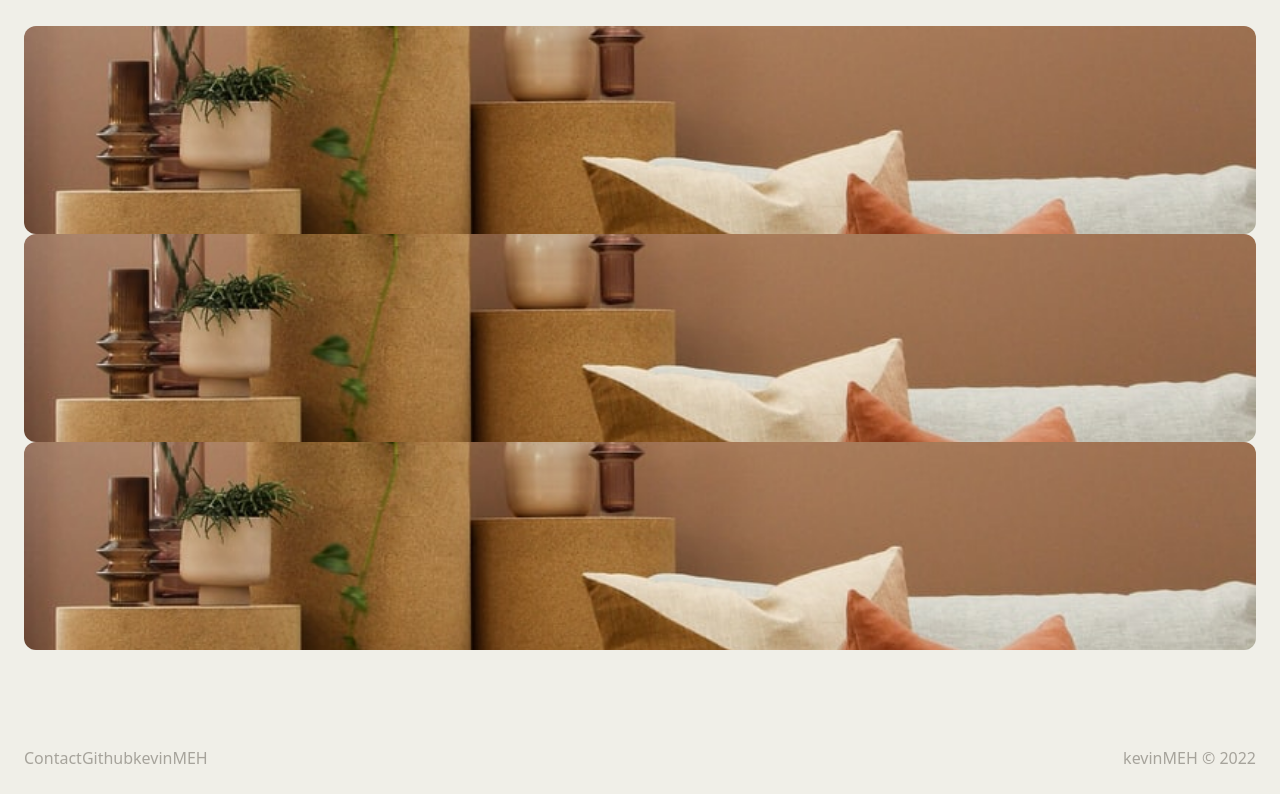
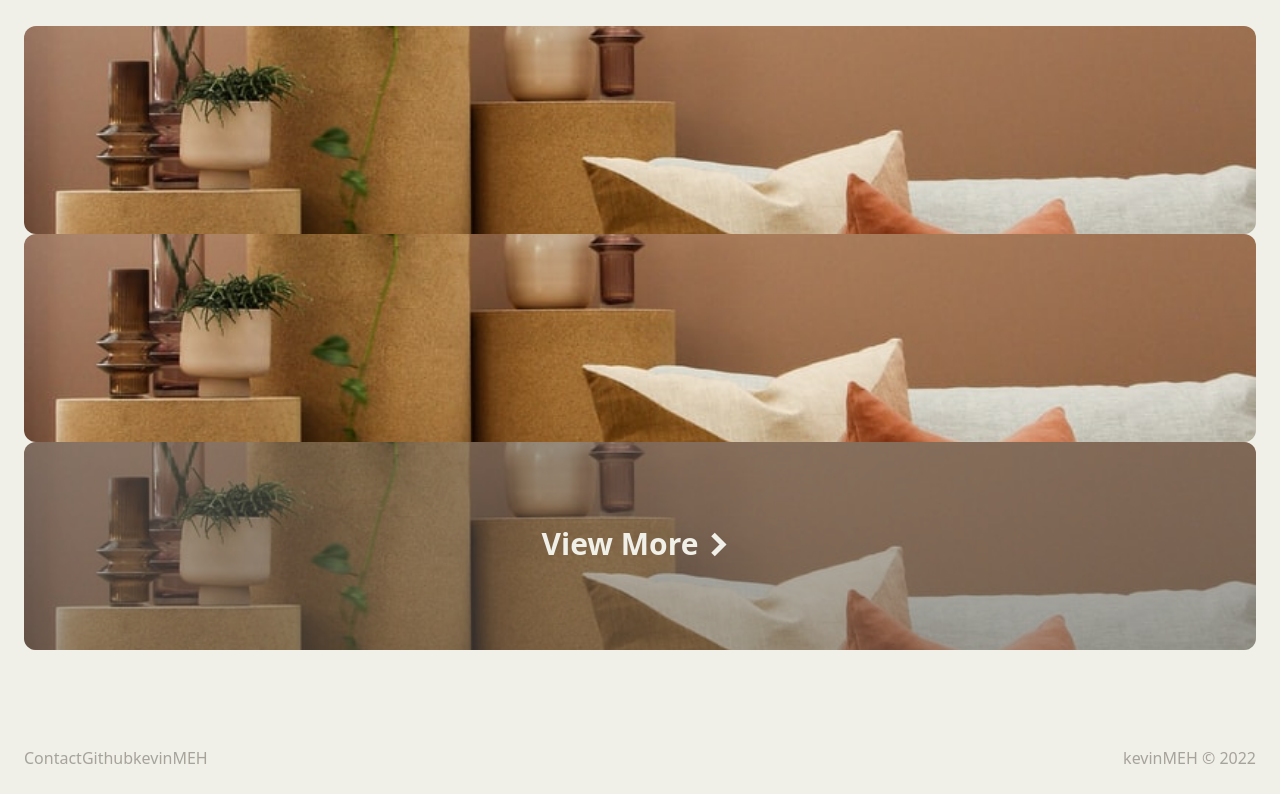
Before and after one commit to kevinMEH/kevins-bazaar, a React (Vite) app: page / in a window 1280 px wide. Shown: the part 1410-2204 px from the top of the page. Built offline with nearby package versions, Linux system fonts and the light colour scheme; a web font is replaced by a local one.

Commit message:
End card for Products.jsx

```diff
--- a/src/Home/Products.jsx
+++ b/src/Home/Products.jsx
@@ -1,8 +1,9 @@
-import { BrowserView } from "react-device-detect";
+import { isMobile, BrowserView } from "react-device-detect";
 
 import couchAndPillows from "../assets/couchAndPillows.jpeg";
 import girlJumpCouch from "../assets/girlJumpCouch.jpeg";
 import chairsAndTable from "../assets/chairsAndTable.jpeg";
+import arrow from "../assets/arrowRight.svg";
 
 // TODO: href ROUTE TO CATALOG
 let catalogURL;
@@ -15,19 +16,31 @@ const Products = () => {
             <div className="space-y-7">
                 <Card image={couchAndPillows} alt={"Gray couch and brown pillows"} />
                 <Card image={girlJumpCouch} alt={"Girl jumping on gray couch"} />
-                <Card image={chairsAndTable} alt="Navy chairs and wood table on yellow and brown background" />
+                <Card image={chairsAndTable} alt="Navy chairs and wood table on yellow and brown background" end={isMobile} />
                 <BrowserView>
                     {/* TODO: Populate */}
                     <Card image={couchAndPillows} alt={"Couch and Pillows"} />
                     <Card image={couchAndPillows} alt={"Couch and Pillows"} />
-                    <Card image={couchAndPillows} alt={"Couch and Pillows"} />
+                    <Card image={couchAndPillows} alt={"Couch and Pillows"} end={true} />
                 </BrowserView>
             </div>
         </div>
     )
 }
 
-const Card = ({ image, alt, url }) => {
+const Card = ({ image, alt, url, end = false }) => {
+    if(end) {
+        return (
+            // TODO: <Link /> TO CATALOG
+            <a href={url} className="block relative rounded-xl overflow-hidden">
+                <img className="object-cover h-52 w-full" src={image} alt={alt} />
+                <div className="absolute bg-overlay top-0 left-0 right-0 bottom-0" />
+                <div className="absolute top-1/2 -translate-y-1/2 w-full flex justify-center">
+                    <h3 className="text-3xl text-background font-semibold">View More<img src={arrow} className="inline h-10 -translate-y-0.5" /></h3>
+                </div>
+            </a>
+        )
+    } else {
         return (
             // TODO: <Link />
             <a href={url} className="block rounded-xl overflow-hidden">
@@ -35,5 +48,6 @@ const Card = ({ image, alt, url }) => {
             </a>
         )
     }
+}
 
 export default Products;
--- a/tailwind.config.js
+++ b/tailwind.config.js
@@ -15,7 +15,7 @@ module.exports = {
                 darkGray: "#444340",
                 black: "#181818",
                 green: "#97AA6E",
-                overlay: "#5F5F5D66"
+                overlay: "#5F5F5D77"
             },
             fontFamily: {
                 sans: ["Inter var", ...defaultTheme.fontFamily.sans],
```
Also changed, not shown: src/assets/arrowRight.svg. Lines whose indentation alone changed are shown as unchanged.
